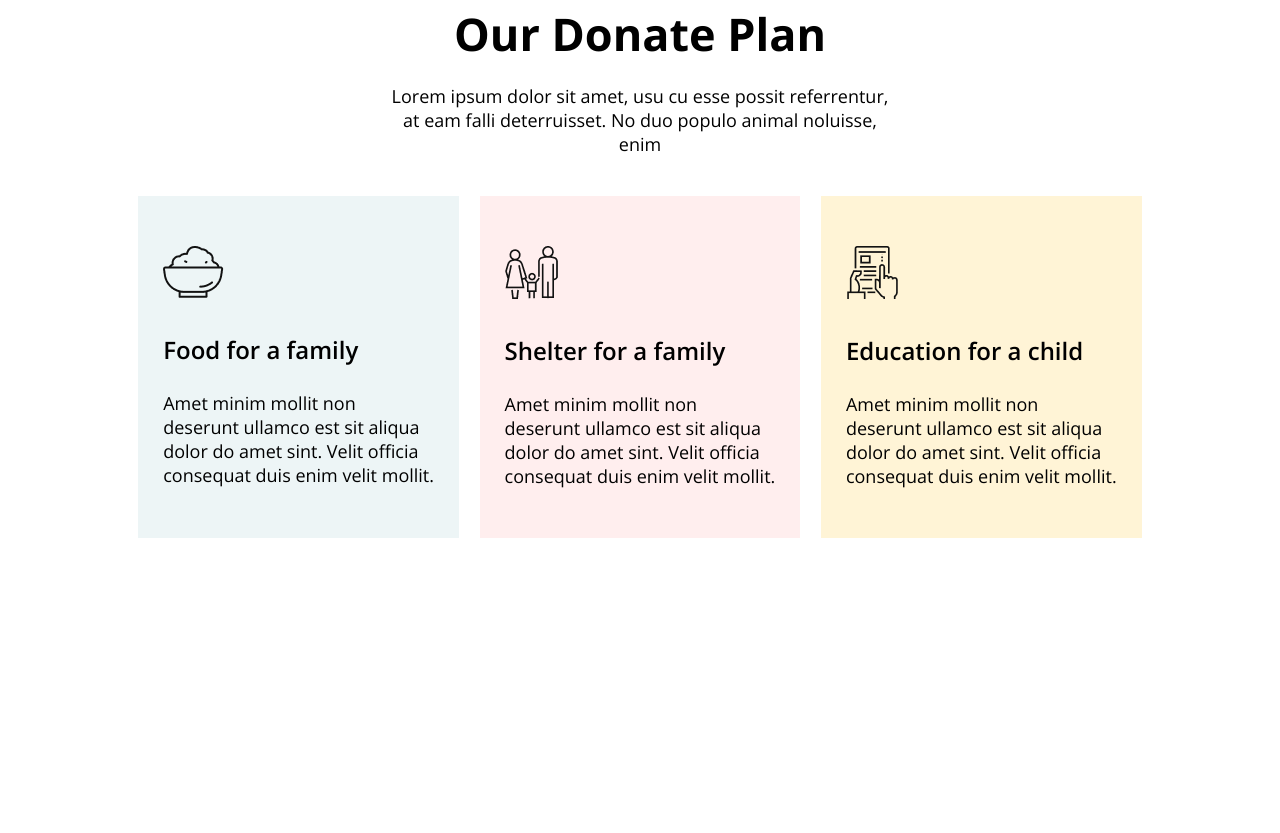
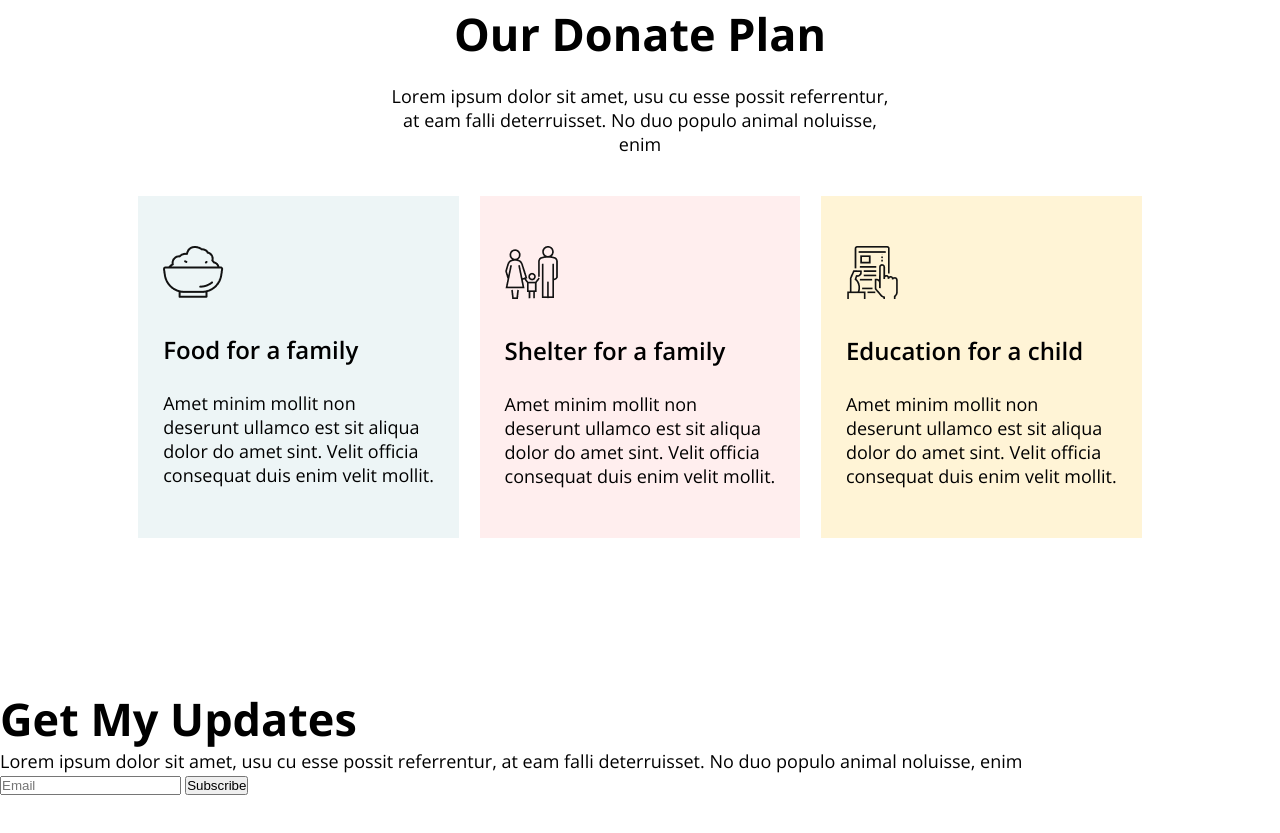
Before and after one commit to anwer-bijoy/donate-flooded-people, a plain HTML site: page index.html in a window 1280 px wide. Shown: the part 1361-2194 px from the top of the page. Before the commit the page ends 1987 px from the top, so only its background shows below. Drawn offline with nearby package versions, Linux system fonts and the light colour scheme.

Commit message:
update html added

```diff
--- a/index.html
+++ b/index.html
@@ -69,6 +69,19 @@
             </div>
         </div>
     </section>
+    <section id="get-updates">
+        <div class="updates-top">
+            <h2>Get My Updates</h2>
+            <p>Lorem ipsum dolor sit amet, usu cu esse possit referrentur, at eam falli deterruisset. No duo populo
+                animal noluisse, enim</p>
+        </div>
+        <div class="updates-bottom">
+            <form action="">
+                <input type="email" placeholder="Email">
+                <input type="submit" value="Subscribe">
+            </form>
+        </div>
+    </section>
 
 
 
--- a/style.css
+++ b/style.css
@@ -150,3 +150,6 @@ p {
 .donate-plan-item2 {
   background-color: #ffeeee;
 }
+#get-updates {
+  margin-top: 150px;
+}
```
